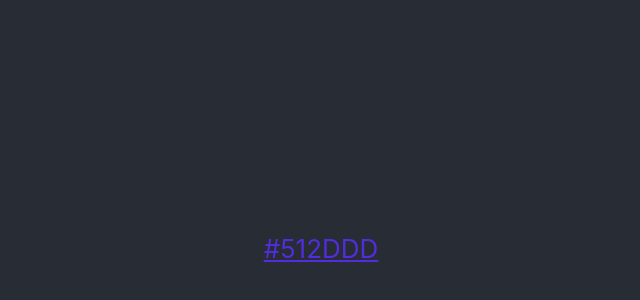
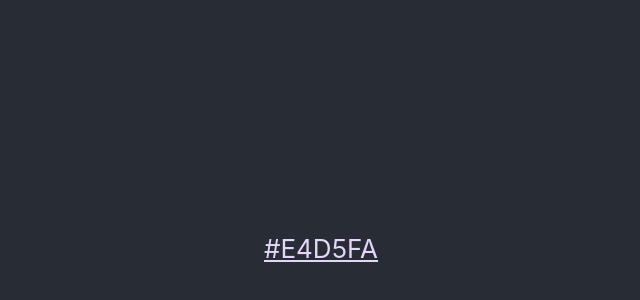
Before and after one commit to yrom1/react-colorful, a React (Create React App) app in the folder colorful/: page / in a window 1280 px wide. Shown: the part 152-452 px from the top of the page, without its empty margins (319-959 px from the left). Built offline with nearby package versions, Linux system fonts and the light colour scheme.

Commit message:
cycle though the colors i liked

```diff
--- a/colorful/src/App.js
+++ b/colorful/src/App.js
@@ -3,19 +3,16 @@ import './App.css';
 import { useState } from 'react';
 
 function App() {
-  // #DCB0CF orangy-pink
-  // #9CF8EF light funky green
-  // #C773AD colar pink
-  // #E4D5FA pinkish white
-  // #90E8FA electric light greenblue
-  // #E7F9D0 light limey yellow
+  const colors = [
+    '#DCB0CF', // orangy-pink
+    '#9CF8EF', // light funky green
+    '#E4D5FA', // pinkish white
+    '#90E8FA', // electric light greenblue
+    '#E7F9D0'  // light limey yellow
+  ];
+
   const getRandomColor = () => {
-    const letters = '0123456789ABCDEF';
-    let color = '#';
-    for (let i = 0; i < 6; i++) {
-      color += letters[Math.floor(Math.random() * 16)];
-    }
-    return color;
+    return colors[Math.floor(Math.random() * colors.length)];
   }
 
   const [color, setColor] = useState(getRandomColor());
```
